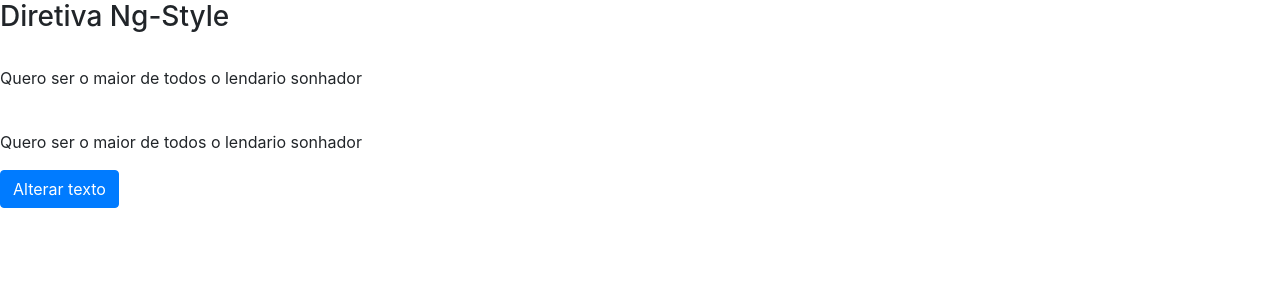
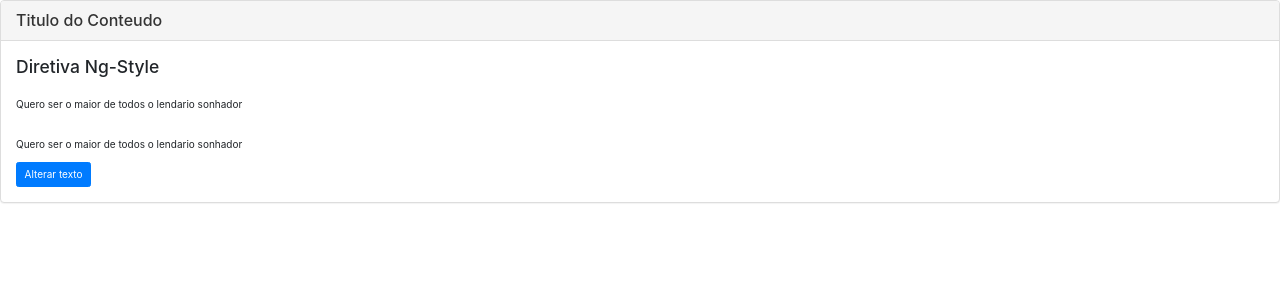
Before and after one commit to Romario-Ferreira/diretivas-angular, an Angular app: page / in a window 1280 px wide. Shown: the top 300 px of the page. Built offline with nearby package versions, Linux system fonts and the light colour scheme.

Commit message:
exemplo-ng-content

```diff
--- a/src/app/app.component.html
+++ b/src/app/app.component.html
@@ -2,4 +2,11 @@
 <!--diretiva-ng-for></!--diretiva-ng-for-->
 <!--diretiva-ng-switch></!--diretiva-ng-switch-->
 <!-- diretiva-ng-class></!--diretiva-ng-class -->
-<diretiva-ng-style></diretiva-ng-style>
+<!-- <diretiva-ng-style></diretiva-ng-style> -->
+<!-- <operador-elvis></operador-elvis> -->
+<exemplo-ng-content>
+  <div class="titulo">
+    Titulo do Conteudo
+  </div>
+  <diretiva-ng-style class="corpo"></diretiva-ng-style>
+</exemplo-ng-content>
--- a/src/app/app.module.ts
+++ b/src/app/app.module.ts
@@ -9,6 +9,8 @@ import { DiretivaNgForComponent } from './diretiva-ng-for/diretiva-ng-for.compon
 import { DiretivaNgSwitchComponent } from './diretiva-ng-switch/diretiva-ng-switch.component';
 import { DiretivaNgClassComponent } from './diretiva-ng-class/diretiva-ng-class.component';
 import { DiretivaNgStyleComponent } from './diretiva-ng-style/diretiva-ng-style.component';
+import { OperadorElvisComponent } from './operador-elvis/operador-elvis.component';
+import { ExemploNgContentComponent } from './exemplo-ng-content/exemplo-ng-content.component';
 
 @NgModule({
   declarations: [
@@ -17,7 +19,9 @@ import { DiretivaNgStyleComponent } from './diretiva-ng-style/diretiva-ng-style.
     DiretivaNgForComponent,
     DiretivaNgSwitchComponent,
     DiretivaNgClassComponent,
-    DiretivaNgStyleComponent
+    DiretivaNgStyleComponent,
+    OperadorElvisComponent,
+    ExemploNgContentComponent
   ],
   imports: [
     BrowserModule,
--- /dev/null
+++ b/src/app/exemplo-ng-content/exemplo-ng-content.component.html
@@ -0,0 +1,10 @@
+<div class="panel panel-default">
+  <div class="panel-heading">
+    <h3 class="panel-title">
+      <ng-content select=".titulo"></ng-content>
+    </h3>
+  </div>
+  <div class="panel-body">
+    <ng-content select=".corpo"></ng-content>
+  </div>
+</div>
--- /dev/null
+++ b/src/app/operador-elvis/operador-elvis.component.html
@@ -0,0 +1,4 @@
+<h3>Operador Elvis</h3>
+<br><br>
+<p>{{ funcionario.nome }}</p>
+<p>{{ funcionario.responsavel?.nome }}</p>
--- /dev/null
+++ b/src/app/operador-elvis/operador-elvis.component.ts
@@ -0,0 +1,15 @@
+import { Component } from '@angular/core';
+
+@Component({
+  selector: 'operador-elvis',
+  templateUrl: './operador-elvis.component.html',
+  styleUrls: ['./operador-elvis.component.scss']
+})
+export class OperadorElvisComponent {
+
+  funcionario: any = {
+    'nome': 'Romario',
+    responsavel: null
+  };
+
+}
--- a/src/index.html
+++ b/src/index.html
@@ -6,6 +6,7 @@
   <base href="/">
   <meta name="viewport" content="width=device-width, initial-scale=1">
   <link rel="icon" type="image/x-icon" href="favicon.ico">
+  <link rel="stylesheet" href="https://cdn.jsdelivr.net/npm/bootstrap@3.3.7/dist/css/bootstrap.min.css" integrity="sha384-BVYiiSIFeK1dGmJRAkycuHAHRg32OmUcww7on3RYdg4Va+PmSTsz/K68vbdEjh4u" crossorigin="anonymous">
 </head>
 <body>
   <app-root></app-root>
```
Also changed, not shown: src/app/exemplo-ng-content/exemplo-ng-content.component.ts (added, +10 -0 lines), src/app/exemplo-ng-content/exemplo-ng-content.component.scss (added), src/app/operador-elvis/operador-elvis.component.scss (added), 2 other files (tests, documents, lock files or other folders).
